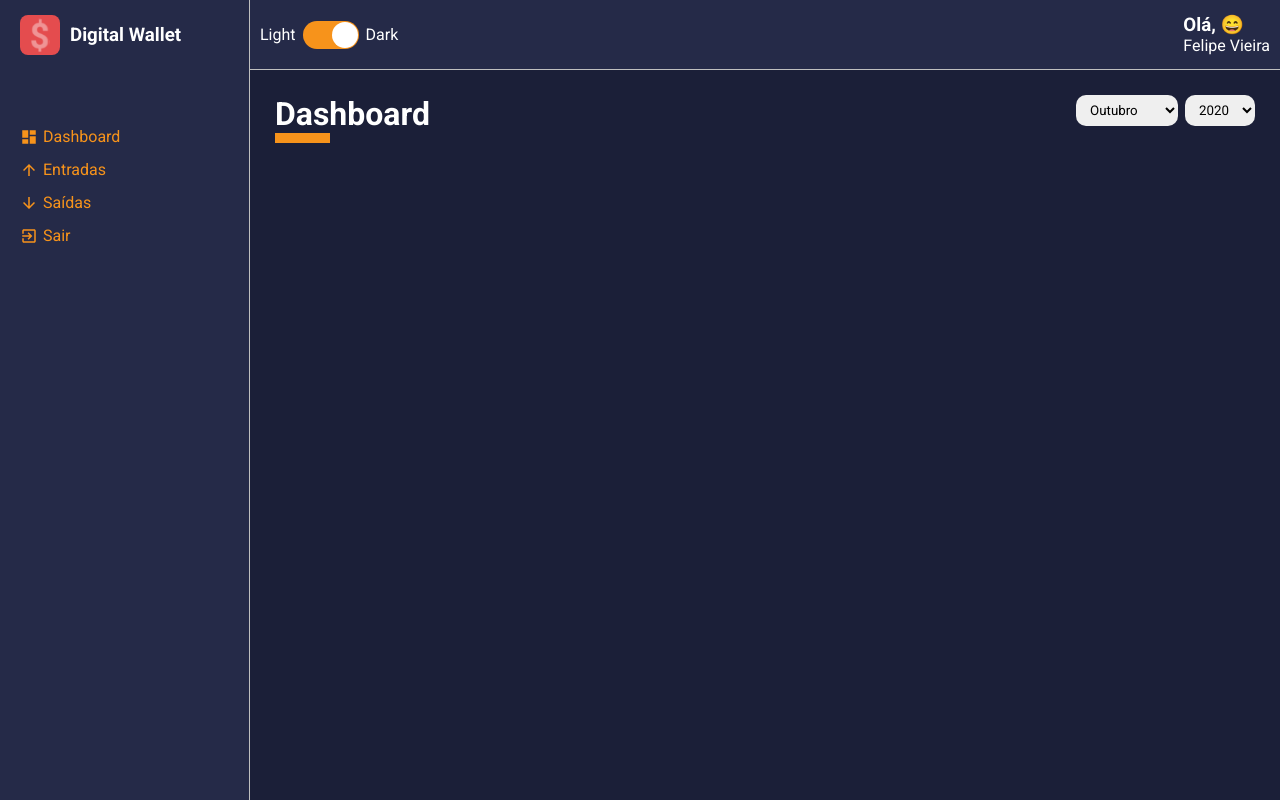
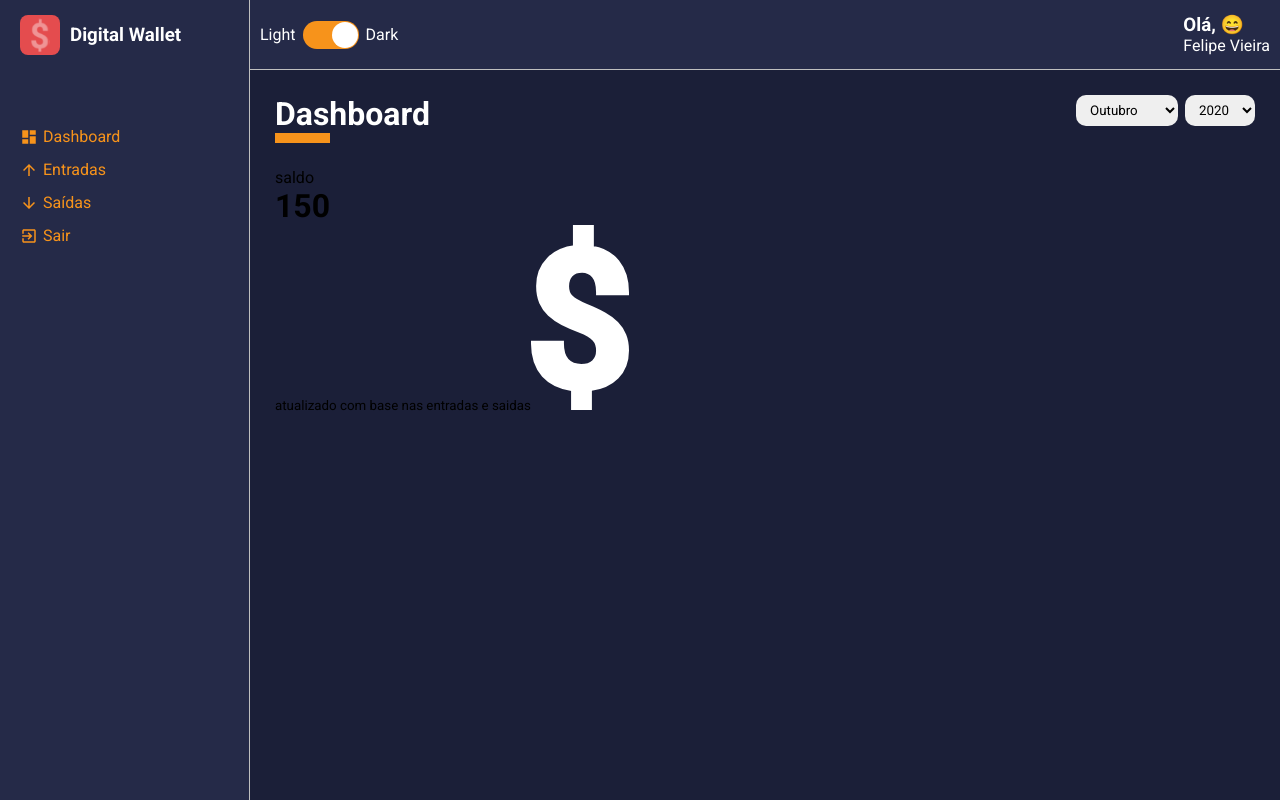
Before and after one commit to 2lipe/Digital-Wallet, a React (Create React App) app: page /dashboard in a window 1280 px wide. Built offline with nearby package versions, Linux system fonts and the light colour scheme.

Commit message:
init walletBox component

```diff
--- /dev/null
+++ b/src/components/WalletBox/index.tsx
@@ -0,0 +1,34 @@
+import React from 'react';
+
+import dolarImg from '../../assets/dollar.svg';
+import arrowUpImg from '../../assets/arrow-up.svg';
+import arrowDownImg from '../../assets/arrow-down.svg';
+
+import * as S from './styled';
+
+type WalletBoxProps = {
+  title: string;
+  amount: number;
+  footerLabel: string;
+  icon: 'dolar' | 'arrowUp' | 'arrowDown';
+  color: string;
+};
+
+const WalletBox = ({
+  title,
+  amount,
+  footerLabel,
+  icon,
+  color,
+}: WalletBoxProps) => {
+  return (
+    <S.Container color={color}>
+      <span>{title}</span>
+      <h1>{amount}</h1>
+      <small>{footerLabel}</small>
+      <img src={dolarImg} alt={title} />
+    </S.Container>
+  );
+};
+
+export default WalletBox;
--- /dev/null
+++ b/src/components/WalletBox/styled.ts
@@ -0,0 +1,3 @@
+import styled from 'styled-components'
+
+export const Container = styled.div``
--- a/src/pages/Dashboard/index.tsx
+++ b/src/pages/Dashboard/index.tsx
@@ -2,6 +2,7 @@ import React, { useMemo, useState } from 'react';
 
 import ContentHeader from '../../components/ContentHeader';
 import SelectInput from '../../components/SelectInput';
+import WalletBox from '../../components/WalletBox';
 
 import gains from '../../repositories/gains';
 import expenses from '../../repositories/expenses';
@@ -63,6 +64,16 @@ const Dashboard = () => {
           defaultValue={yearSelected}
         />
       </ContentHeader>
+
+      <S.Content>
+        <WalletBox
+          title="saldo"
+          amount={150.0}
+          footerLabel="atualizado com base nas entradas e saidas"
+          icon="dolar"
+          color="red"
+        />
+      </S.Content>
     </S.Container>
   );
 };
--- a/src/pages/Dashboard/styled.ts
+++ b/src/pages/Dashboard/styled.ts
@@ -1,3 +1,5 @@
 import styled from 'styled-components';
 
 export const Container = styled.div``;
+
+export const Content = styled.main``;
```
